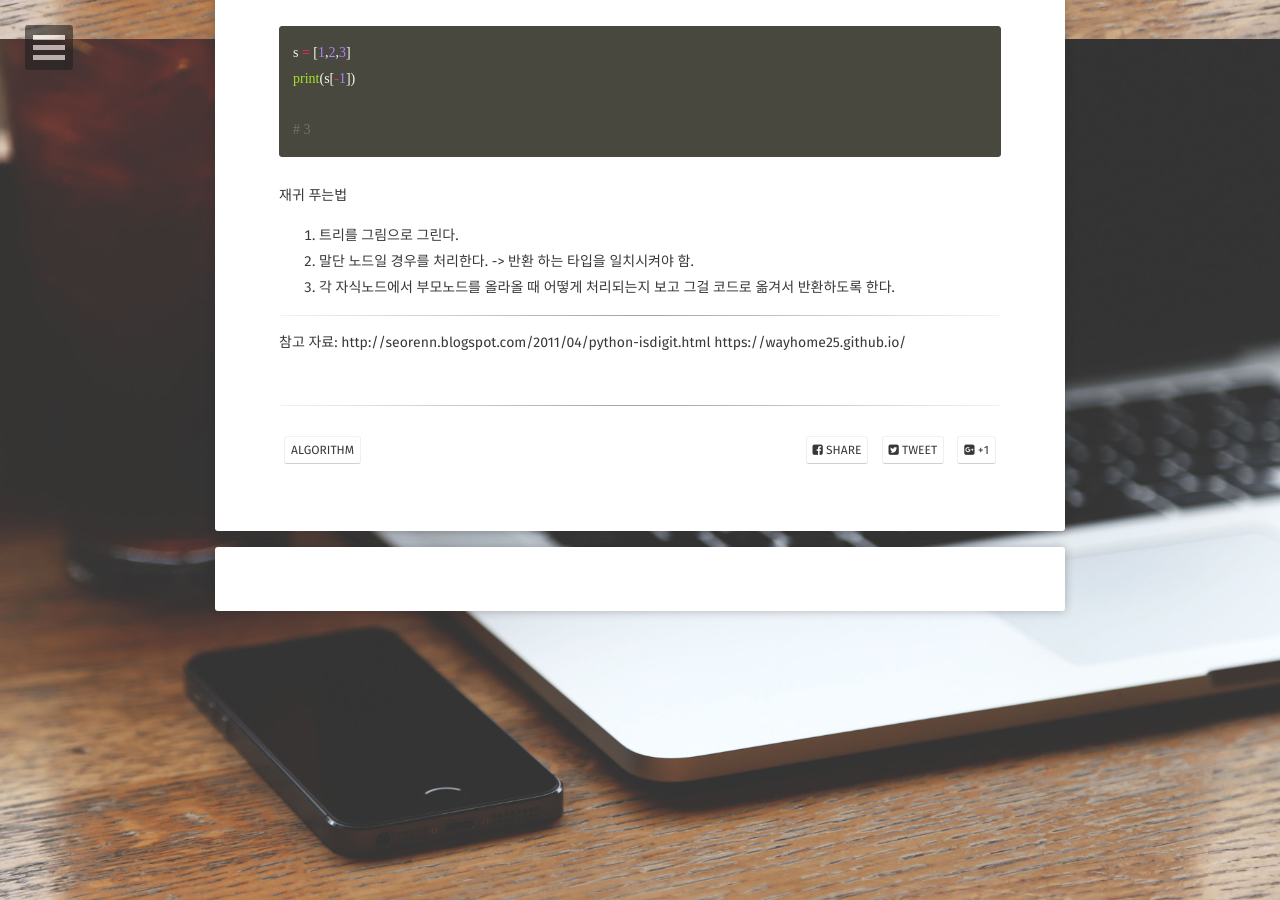
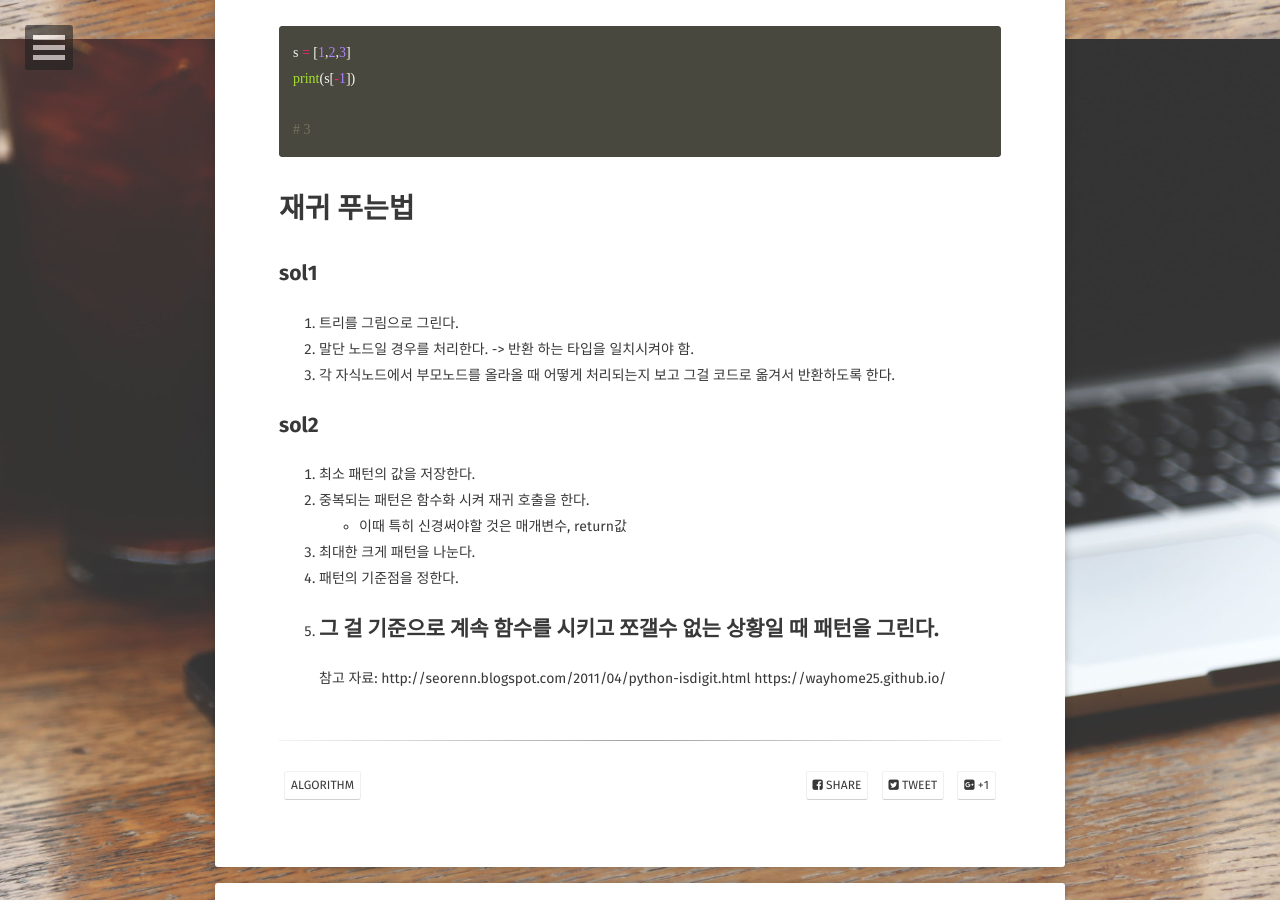
Before and after one commit to JoosJuliet/joosjuliet.github.io, a Jekyll site: the page built from _posts/2018-08-02-confusing_prblem_when_i_solved_algorithm_with_python.md, in a window 1280 px wide and 900 px high, scrolled down 10761 px. Built offline with Jekyll 4.4.1, drawn with Linux system fonts in a browser that asks for light colours; some web fonts are replaced.

Commit message:
재귀푸는 법 update

````diff
--- a/_posts/2018-08-02-confusing_prblem_when_i_solved_algorithm_with_python.md
+++ b/_posts/2018-08-02-confusing_prblem_when_i_solved_algorithm_with_python.md
@@ -438,13 +438,21 @@ print(s[-1])
 # 3
 ```
 
-재귀 푸는법
+# 재귀 푸는법
+
+## sol1
 1. 트리를 그림으로 그린다.
 2. 말단 노드일 경우를 처리한다. -> 반환 하는 타입을 일치시켜야 함.
 3. 각 자식노드에서 부모노드를 올라올 때 어떻게 처리되는지 보고 그걸 코드로 옮겨서 반환하도록 한다.
 
+## sol2
 
-
+1. 최소 패턴의 값을 저장한다.
+2. 중복되는 패턴은 함수화 시켜 재귀 호출을 한다.
+  - 이때 특히 신경써야할 것은 매개변수, return값
+3. 최대한 크게 패턴을 나눈다.
+4. 패턴의 기준점을 정한다.
+5. 그 걸 기준으로 계속 함수를 시키고 쪼갤수 없는 상황일 때 패턴을 그린다.
 -------
 참고 자료:
 http://seorenn.blogspot.com/2011/04/python-isdigit.html
````
